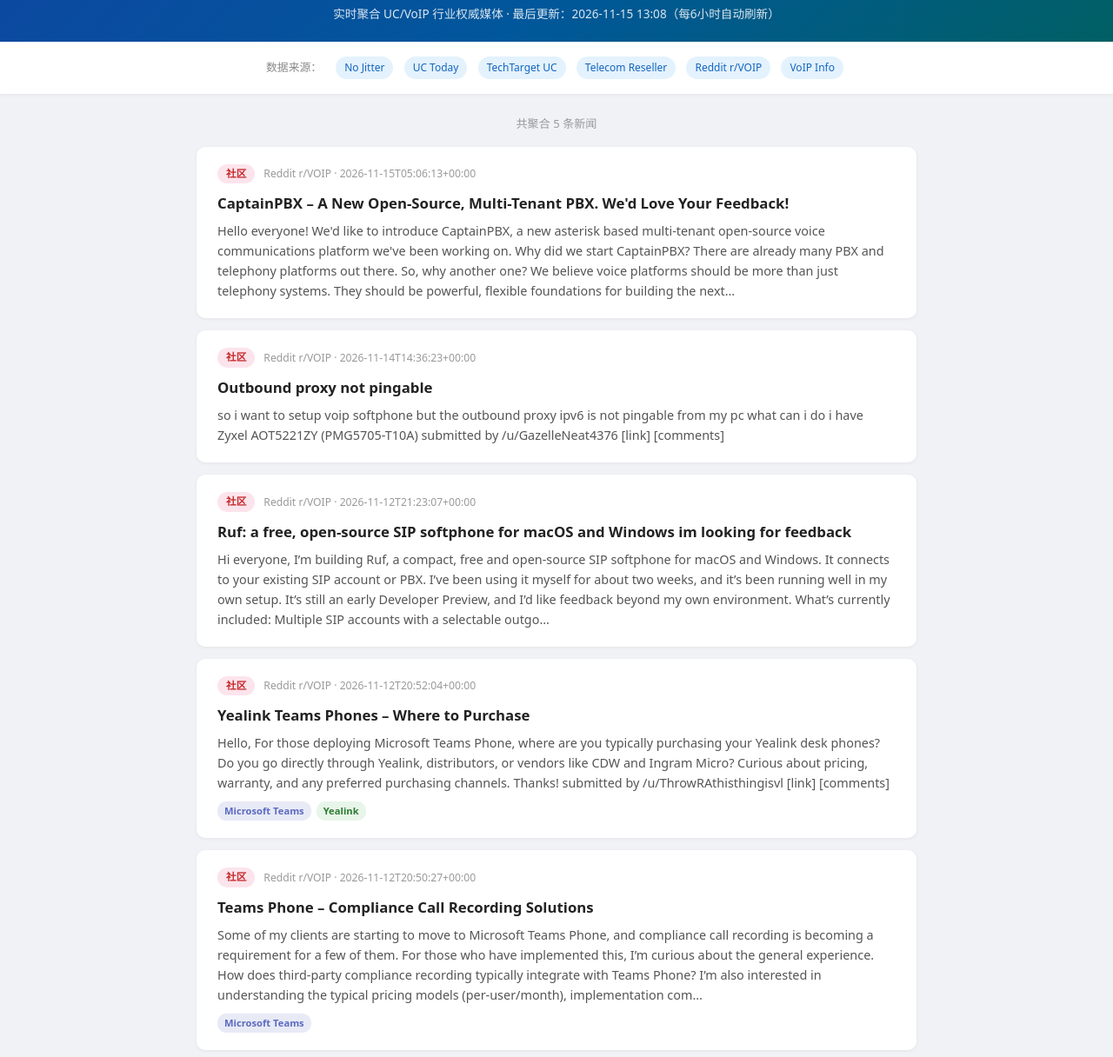
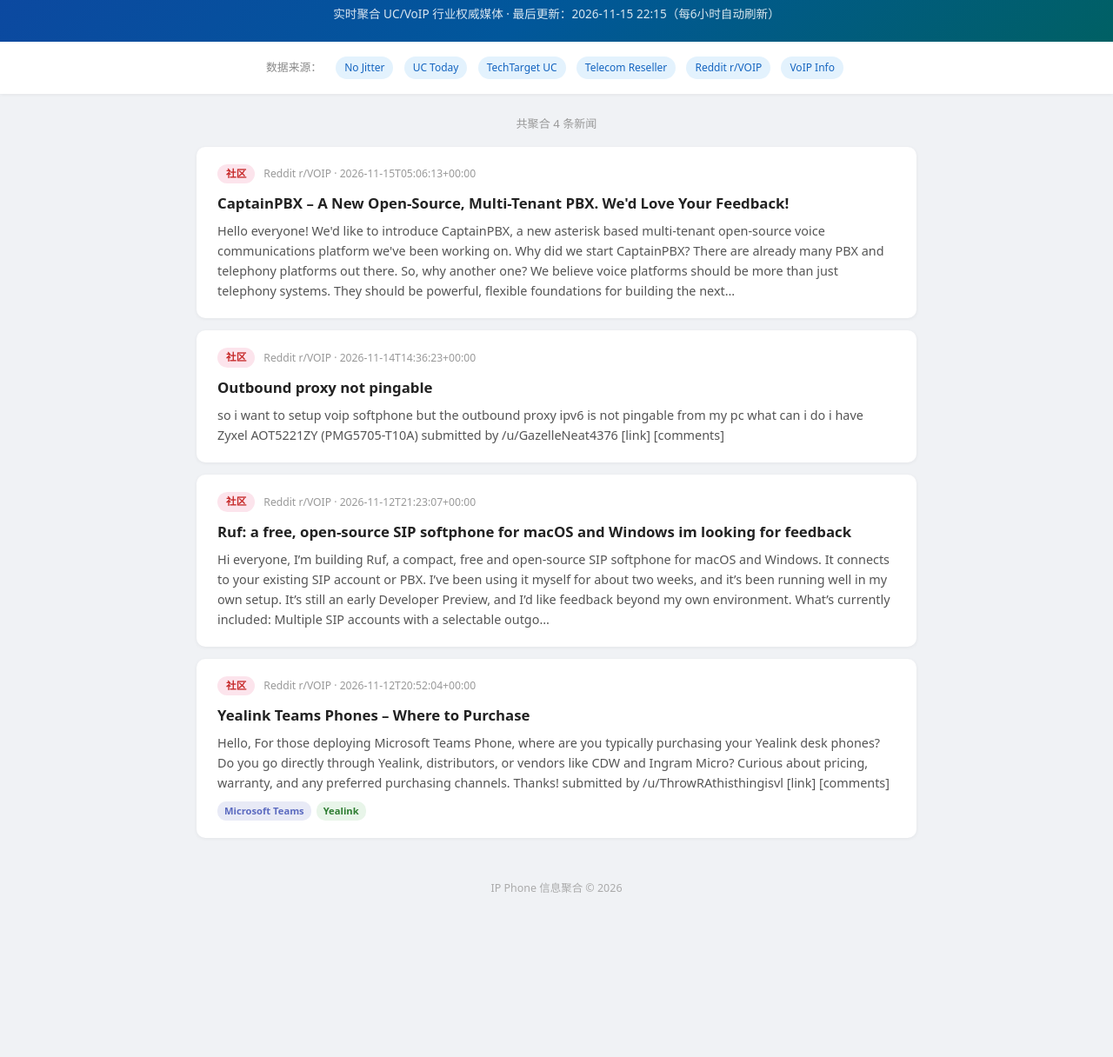
Before and after one commit to dabch2020/ipphone, a plain HTML site: page docs/index.html in a window 1280 px wide. Shown: the part 84-1300 px from the top of the page at 87% size. After the commit the page ends 1140 px from the top, so only its background shows below. Drawn offline with Linux system fonts and the light colour scheme.

Commit message:
🔄 Update news 2026-11-15 22:15 UTC

```diff
--- a/docs/index.html
+++ b/docs/index.html
@@ -196,7 +196,7 @@
         <span class="icon">&#x21bb;</span> 刷新
       </button>
     </div>
-    <p class="subtitle">实时聚合 UC/VoIP 行业权威媒体 · 最后更新：2026-11-15 13:08（每6小时自动刷新）</p>
+    <p class="subtitle">实时聚合 UC/VoIP 行业权威媒体 · 最后更新：2026-11-15 22:15（每6小时自动刷新）</p>
   </header>
 
   <div class="sources">
@@ -205,7 +205,7 @@
   </div>
 
   <main class="container">
-    <p class="stats">共聚合 5 条新闻</p>
+    <p class="stats">共聚合 4 条新闻</p>
     <article class="card">
       <div class="card-header">
         <span class="badge" style="background:#fce4ec;color:#c62828">社区</span>
@@ -241,15 +241,6 @@
       <h3 class="card-title"><a href="https://www.reddit.com/r/VOIP/comments/1xuod5o/yealink_teams_phones_where_to_purchase/" target="_blank" rel="noopener">Yealink Teams Phones – Where to Purchase</a></h3>
       <p class="card-summary">Hello, For those deploying Microsoft Teams Phone, where are you typically purchasing your Yealink desk phones? Do you go directly through Yealink, distributors, or vendors like CDW and Ingram Micro? Curious about pricing, warranty, and any preferred purchasing channels. Thanks! submitted by /u/ThrowRAthisthingisvl [link] [comments]</p>
       <div class="brand-tags"><span class="brand-tag" style="background:#e8eaf6;color:#5c6bc0">Microsoft Teams</span> <span class="brand-tag" style="background:#e8f5e9;color:#2e7d32">Yealink</span></div>
-    </article>
-    <article class="card">
-      <div class="card-header">
-        <span class="badge" style="background:#fce4ec;color:#c62828">社区</span>
-        <span class="meta">Reddit r/VOIP · 2026-11-12T20:50:27+00:00</span>
-      </div>
-      <h3 class="card-title"><a href="https://www.reddit.com/r/VOIP/comments/1xuobka/teams_phone_compliance_call_recording_solutions/" target="_blank" rel="noopener">Teams Phone – Compliance Call Recording Solutions</a></h3>
-      <p class="card-summary">Some of my clients are starting to move to Microsoft Teams Phone, and compliance call recording is becoming a requirement for a few of them. For those who have implemented this, I’m curious about the general experience. How does third-party compliance recording typically integrate with Teams Phone? I’m also interested in understanding the typical pricing models (per-user/month), implementation com…</p>
-      <div class="brand-tags"><span class="brand-tag" style="background:#e8eaf6;color:#5c6bc0">Microsoft Teams</span></div>
     </article>
   </main>
 
@@ -298,7 +289,7 @@
   };
 
   function pollForUpdate() {
-    var originalTime = '2026-11-15 13:08';
+    var originalTime = '2026-11-15 22:15';
     var attempts = 0;
     var maxAttempts = 24;
     var timer = setInterval(function() {
```
